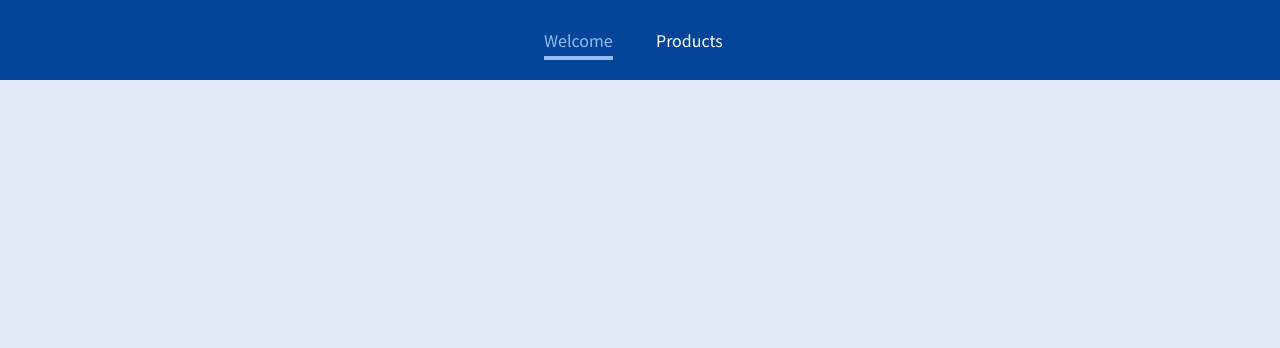
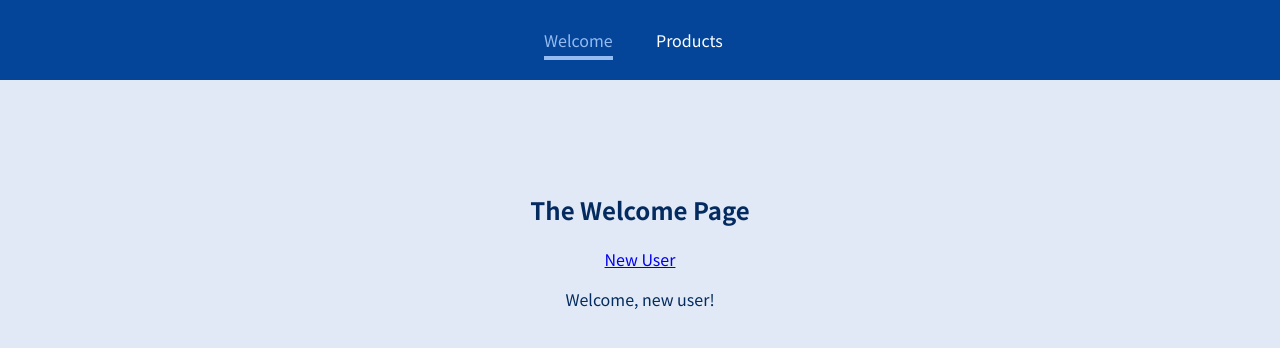
Before and after one commit to jieunheo/react, a JavaScript app in the folder 10-router-6-2/: page /welcome/new-user in a window 1280 px wide. Before the commit this address had no page. Shown: the top 348 px of the page. Built offline with nearby package versions, Linux system fonts and the light colour scheme.

Commit message:
중첩 라우팅 변경사항

```diff
--- a/10-router-6-2/src/App.js
+++ b/10-router-6-2/src/App.js
@@ -12,7 +12,7 @@ function App() {
       <main>
         <Routes>
           <Route path='/' element={<Navigate replace to='/welcome' />} />
-          <Route path='/welcome' element={<Welcome />} />
+          <Route path='/welcome/*' element={<Welcome />} />
           <Route path='/products' element={<Products />} />
           <Route path='/products/:productId' element={<ProductDetail />} />
         </Routes>
--- a/10-router-6-2/src/pages/Welcome.js
+++ b/10-router-6-2/src/pages/Welcome.js
@@ -1,12 +1,14 @@
-import { Route } from 'react-router-dom';
+import { Link, Route, Routes } from 'react-router-dom';
 
 const Welcome = () => {
   return (
     <section>
       <h1>The Welcome Page</h1>
-      <Route path="/welcome/new-user">
-        <p>Welcome, new user!</p>
-      </Route>
+      <Link to='new-user'>New User</Link>
+      <Routes>
+        {/* App.js 파일에서 /welcome/* 인 경우 */}
+        <Route path="new-user" element={<p>Welcome, new user!</p>} />
+      </Routes>
     </section>
   );
 };
```
